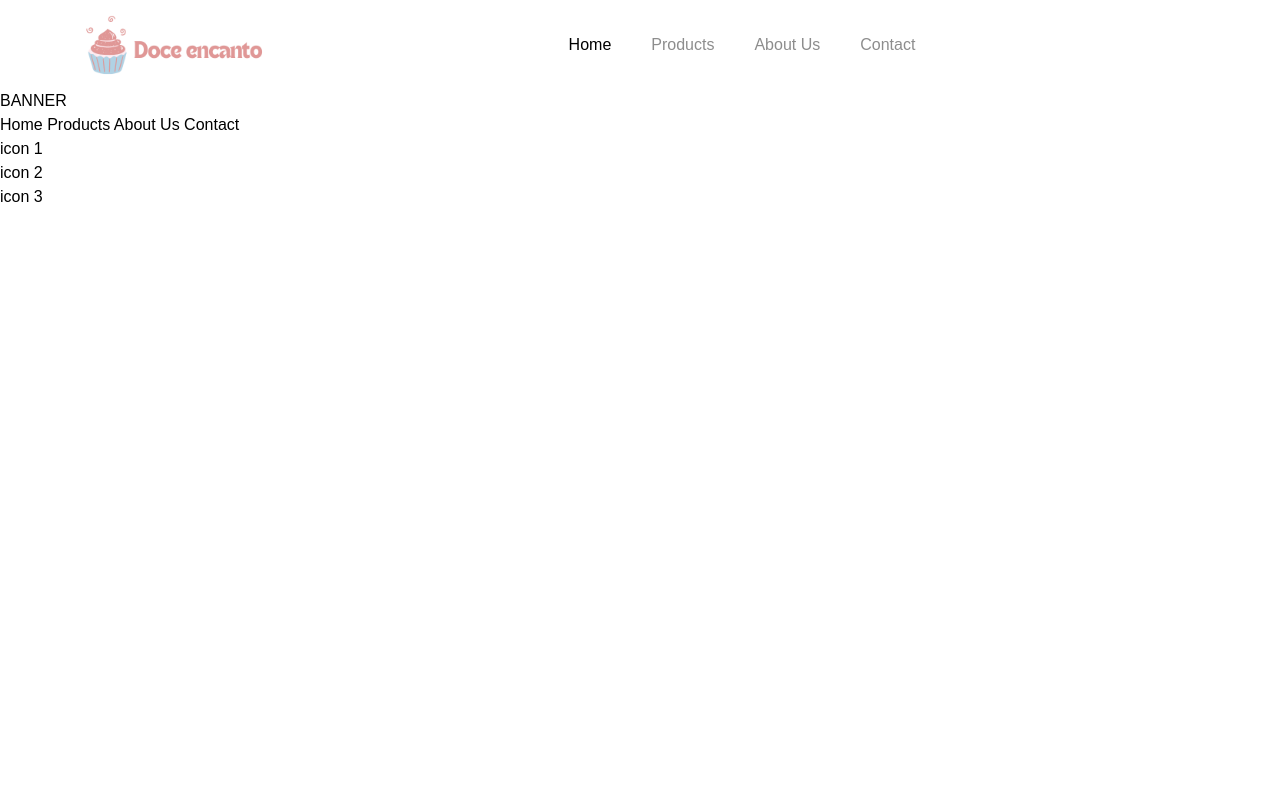
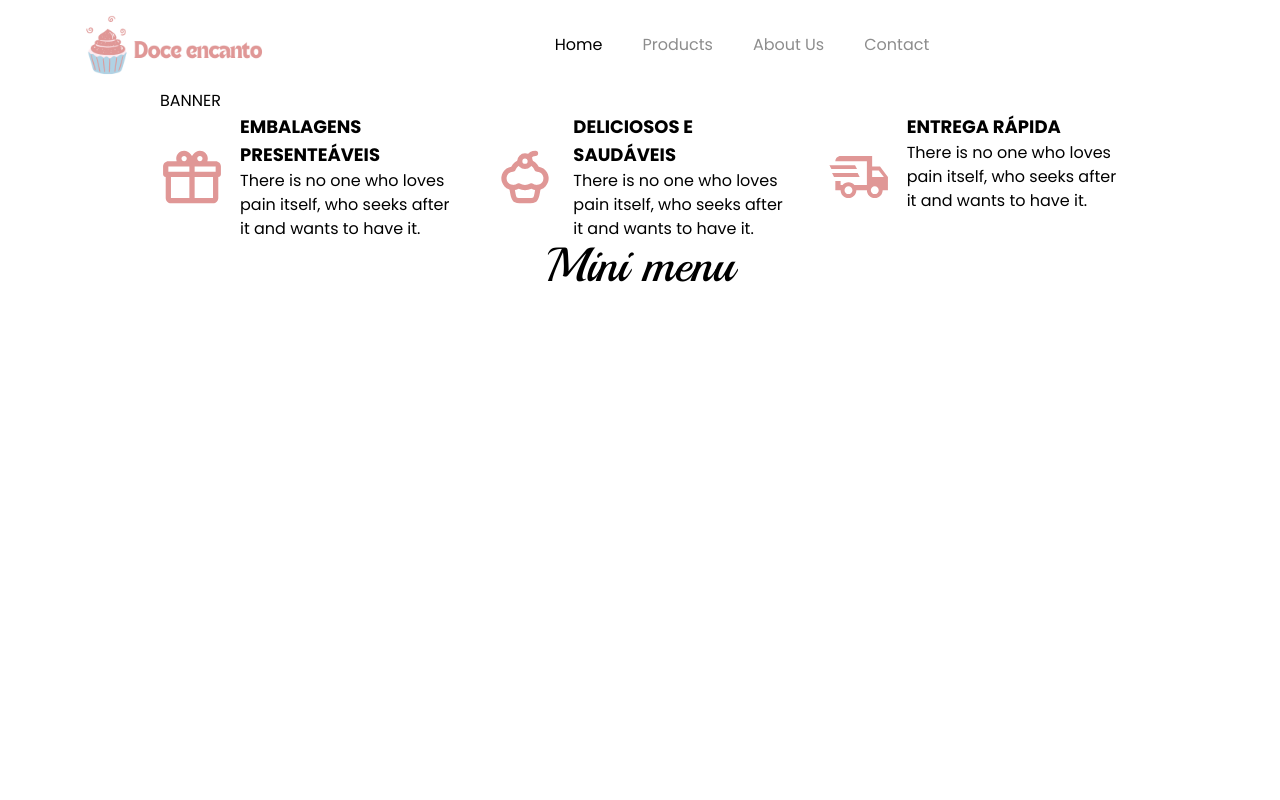
Before and after one commit to luyaneluiz/DoceEncantoCupcakes, a website: page src/index.html in a window 1280 px wide. Shown: the top 800 px of the page. Drawn offline with Linux system fonts and the light colour scheme.

Commit message:
Criando e estilizando bloco de diferenciais

```diff
--- a/src/index.html
+++ b/src/index.html
@@ -4,6 +4,10 @@
     <meta charset="UTF-8">
     <meta name="viewport" content="width=device-width, initial-scale=1.0">
     <link rel="stylesheet" href="output.css">
+    <link rel="preconnect" href="https://fonts.googleapis.com">
+    <link rel="preconnect" href="https://fonts.gstatic.com" crossorigin>
+    <link href="https://fonts.googleapis.com/css2?family=Playball&display=swap" rel="stylesheet">
+    <link href="https://fonts.googleapis.com/css2?family=Playball&family=Poppins:ital,wght@0,100;0,200;0,300;0,400;0,500;0,600;0,700;0,800;0,900;1,100;1,200;1,300;1,400;1,500;1,600;1,700;1,800;1,900&display=swap" rel="stylesheet">
     <title>Sweet charm - Delicious Cupcakes</title>
 </head>
 <body>
@@ -18,17 +22,39 @@
         </nav>
     </header>
 
-    <main>
+    <main class="px-40 min-h-screen">
         <!-- Banner -->
         <section>BANNER</section>
 
         <!-- Benefits -->
-        <section>
-            <div></div>
+        <section class="flex gap-10">
+            <div class="flex gap-4">
+                <img src="../assets/icon/mdi_package-outline.svg" alt="" class="w-16">
+                <div>
+                    <h4 class="font-bold uppercase text-lg">Embalagens presenteáveis</h4>
+                    <p>There is no one who loves pain itself, who seeks after it and wants to have it. </p>
+                </div>
+            </div>
+            <div class="flex gap-4">
+                <img src="../assets/icon/lets-icons_cake.svg" alt="" class="w-16">
+                <div>
+                    <h4 class="font-bold uppercase text-lg">deliciosos e saudáveis</h4>
+                    <p>There is no one who loves pain itself, who seeks after it and wants to have it. </p>
+                </div>
+            </div>
+            <div class="flex gap-4">
+                <img src="../assets/icon/mdi_truck-fast-outline.svg" alt="" class="w-16">
+                <div>
+                    <h4 class="font-bold uppercase text-lg">entrega rápida</h4>
+                    <p>There is no one who loves pain itself, who seeks after it and wants to have it. </p>
+                </div>
+            </div>
         </section>
 
         <!-- Products -->
-        <section></section>
+        <section>
+            <h2 class="font-playball text-5xl text-center">Mini menu</h2>
+        </section>
 
         <!-- About Us -->
         <section></section>
@@ -37,9 +63,9 @@
         <section></section>
     </main>
 
-    <footer>
+    <footer class="px-40 py-14 flex justify-between items-center bg-light">
         <!-- Navigation -->
-        <nav>
+        <nav class="flex gap-10">
             <a href="">Home</a>
             <a href="">Products</a>
             <a href="">About Us</a>
@@ -48,7 +74,7 @@
 
         <!-- Social midias -->
         <div>
-            <div>icon 1</div>
+            <img src="../assets/icon/ic_outline-email.png" alt="" >
             <div>icon 2</div>
             <div>icon 3</div>
         </div>
```
